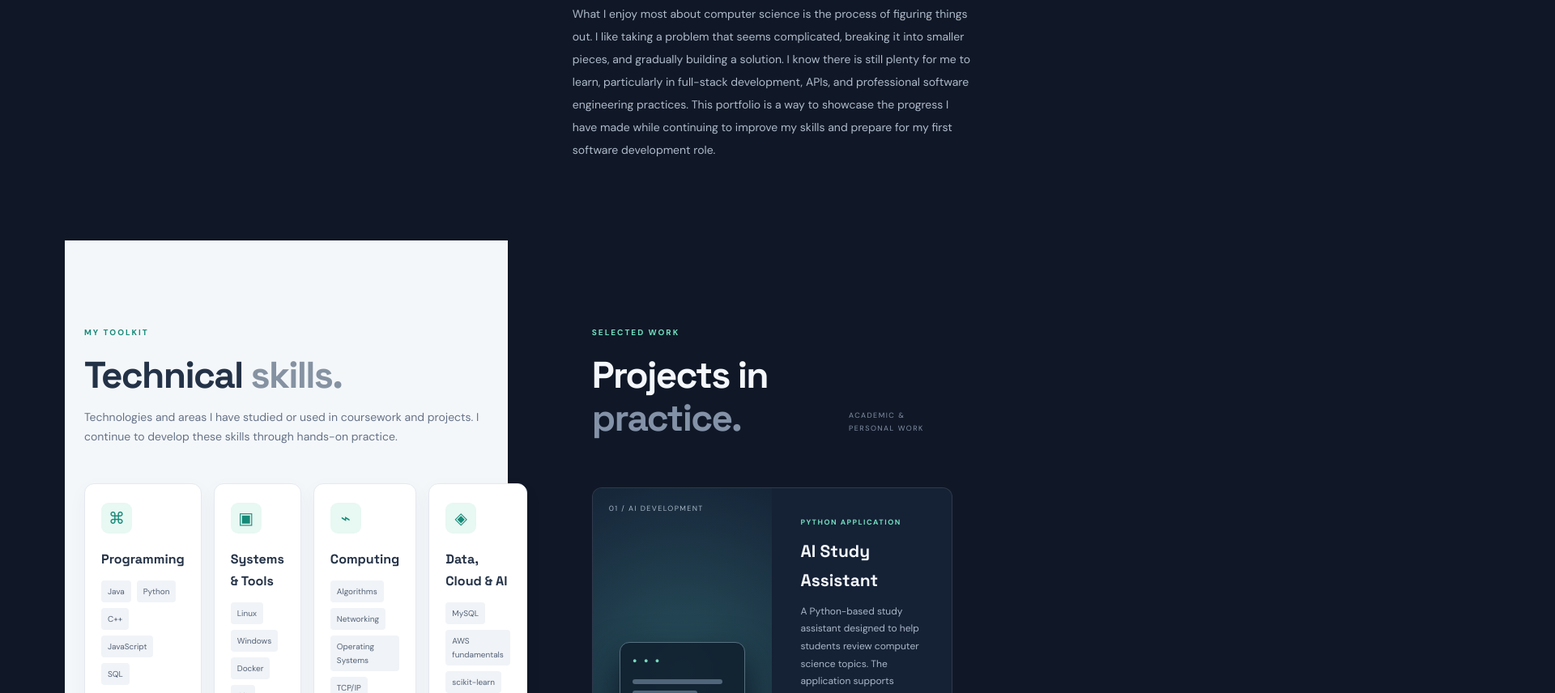
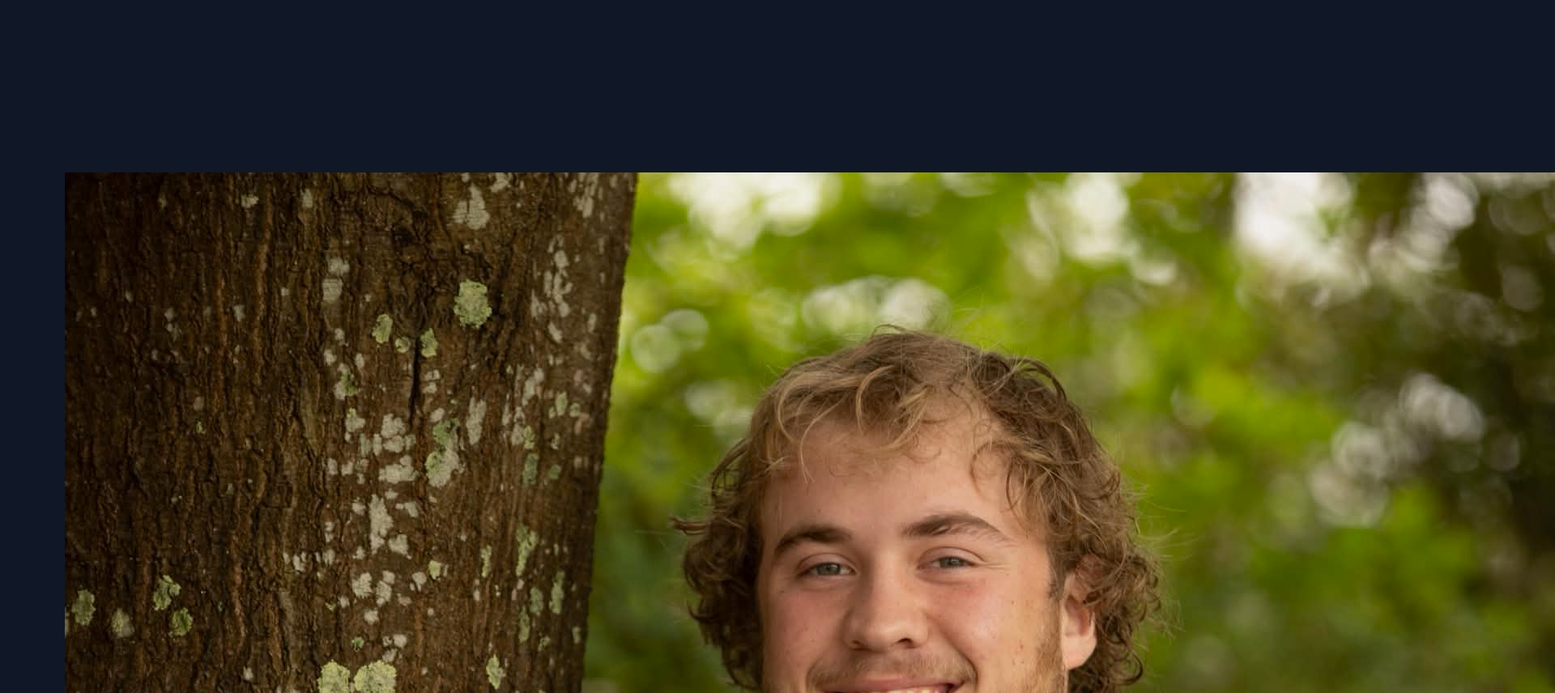
Before and after one commit to Eland3416/github-portfolio, a plain HTML site: page index.html in a window 1280 px wide. Shown: the part 1944-2800 px from the top of the page at 81% size, 1920 px wide, since content can reach past the window. Drawn offline with Linux system fonts and the light colour scheme.

Commit message:
Insert professional headshot in index.html
Added a professional headshot image to the page.

```diff
--- a/index.html
+++ b/index.html
@@ -120,6 +120,14 @@
 </div>
 
 
+<div class="headshot-container">
+  <img
+    src="assets/professional-headshot.jpg"
+    alt="Professional headshot of Evan Landry"
+    class="professional-headshot"
+  >
+</div>
+
     <section class="section section-tint" id="skills">
       <div class="container">
         <div class="section-heading"><p class="eyebrow">MY TOOLKIT</p><h2>Technical <span class="muted-heading">skills.</span></h2><p class="section-intro">Technologies and areas I have studied or used in coursework and projects. I continue to develop these skills through hands-on practice.</p></div>
```
